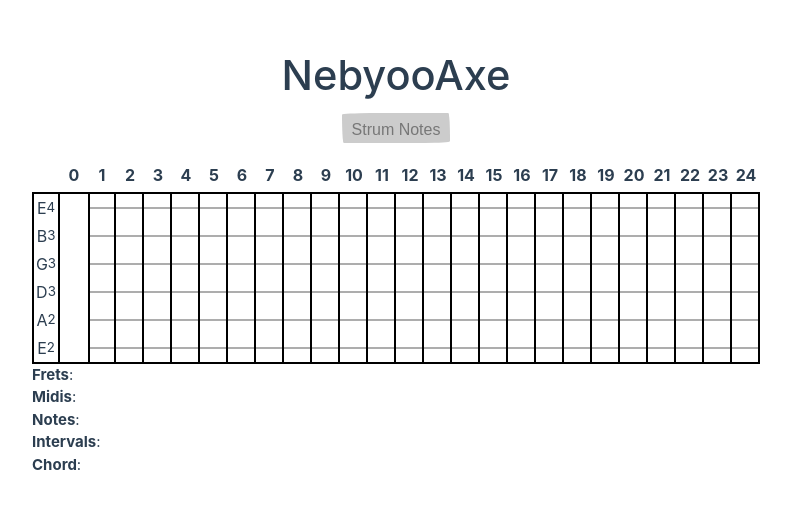
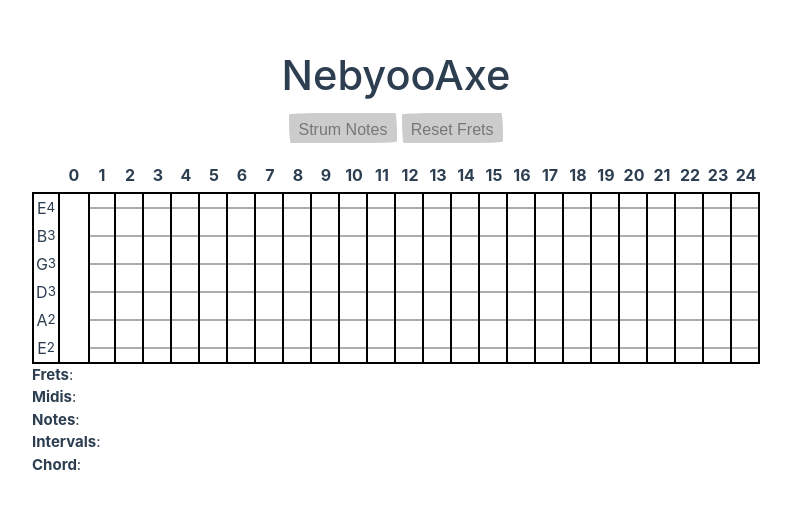
Before and after one commit to michaelchadwick/nebyooaxe, a Vue app: page / in a window 1280 px wide. Shown: the part 141-650 px from the top of the page, without its empty margins (244-1035 px from the left). Built offline with nearby package versions, Linux system fonts and the light colour scheme.

Commit message:
added a way to reset all frets to unpressed

```diff
--- a/src/components/Fretboard.vue
+++ b/src/components/Fretboard.vue
@@ -454,13 +454,50 @@ function playChord(fretIds: string[]): void {
     index++
   })
 }
+
+function resetFrets(): void {
+  const strings: string[] = ['6', '5', '4', '3', '2', '1']
+
+  strings.forEach((stringId: string) => {
+    const stringFretsPressed: NodeList | null = getFretsPressed(stringId)
+
+    // remove all other pressed notes
+    if (stringFretsPressed && stringFretsPressed.length) {
+      stringFretsPressed.forEach((fret: Node) => {
+        if (fret instanceof HTMLElement) {
+          fret.dataset.pressed = 'false'
+          fret.classList.remove('pressed')
+          fretsPressed.value = fretsPressed.value.filter(
+            (fretPressed) => fretPressed != fret.dataset.fretId,
+          )
+          if (!fret.classList.contains('open')) {
+            fret.classList.add('empty')
+          }
+
+          fret.innerHTML = ''
+        }
+      })
+    }
+  })
+
+  emit('currentFrets', [])
+  emit('currentMidis', [])
+  emit('currentNotes', [])
+  emit('currentInvls', [])
+  emit('currentChord', [])
+}
 </script>
 
 <template>
-  <div id="play-chord">
-    <button @click="playChord(fretsPressed)" :disabled="fretsPressed.length < 2">
-      Strum Notes
-    </button>
+  <div id="buttons">
+    <div id="play-chord">
+      <button @click="playChord(fretsPressed)" :disabled="fretsPressed.length < 2">
+        Strum Notes
+      </button>
+    </div>
+    <div id="reset-notes">
+      <button @click="resetFrets" :disabled="!fretsPressed.length">Reset Frets</button>
+    </div>
   </div>
 
   <div id="fretboard-viewport">
@@ -1542,9 +1579,9 @@ function playChord(fretIds: string[]): void {
 </template>
 
 <style scoped>
-#play-chord {
-  align-items: flex-start;
+#buttons {
   display: flex;
+  gap: 5px;
   justify-content: center;
   padding-bottom: 1em;
 }
```
